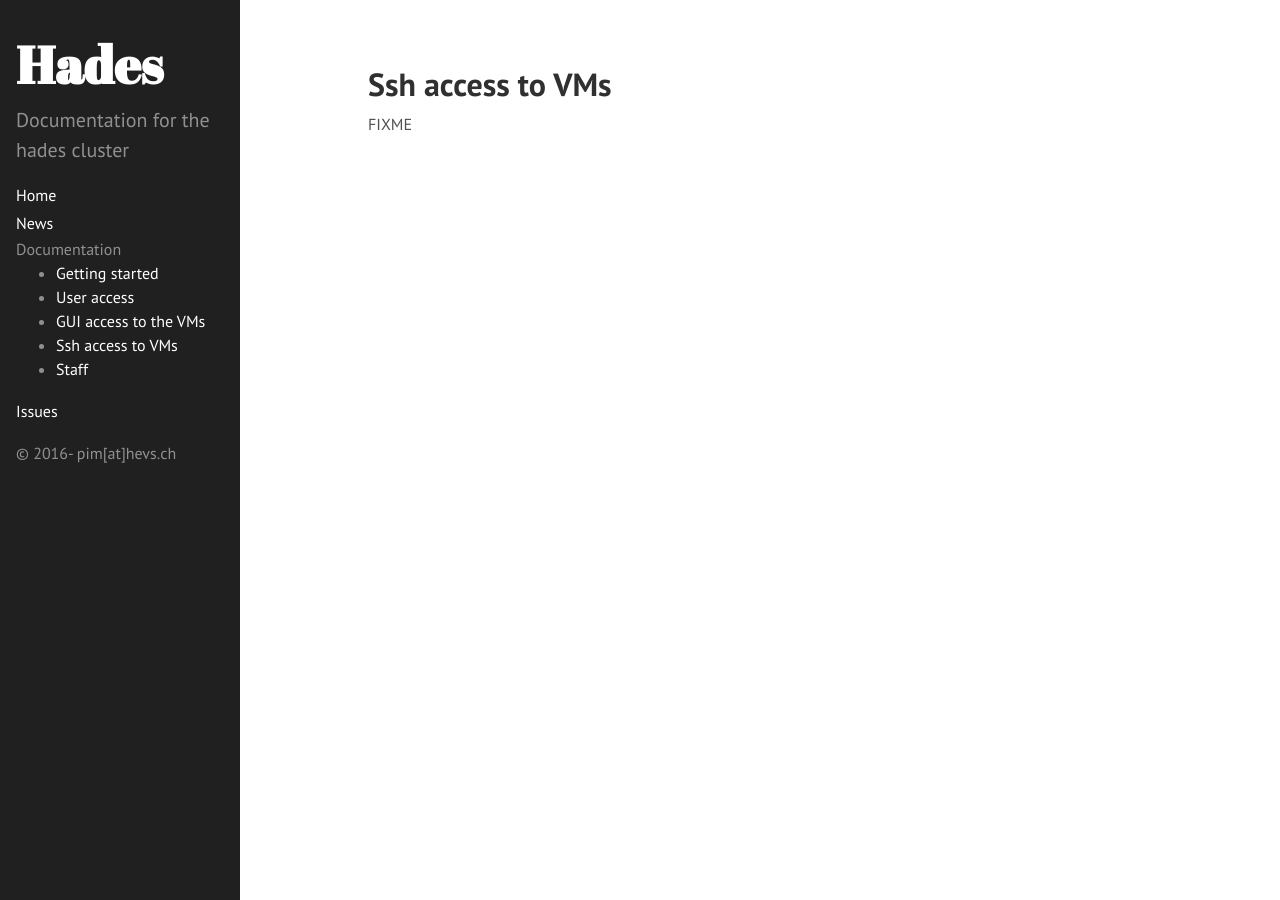
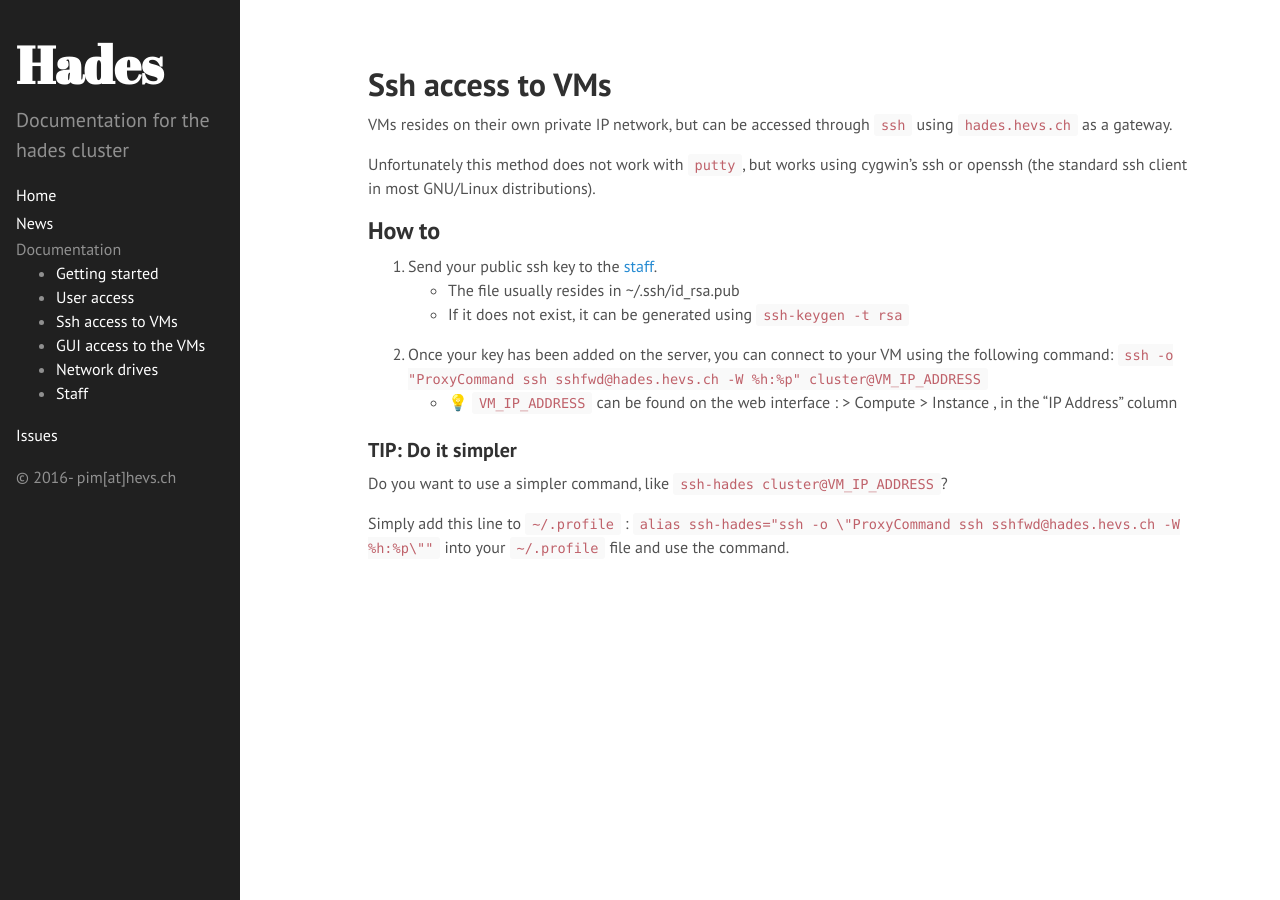
Before and after one commit to hevs-isi/hades, a Jekyll site: the page built from _doc/ssh.md, in a window 1280 px wide. Built offline with Jekyll 4.4.1, drawn with Linux system fonts in a browser that asks for light colours; emoji names are drawn with the system emoji font.

Commit message:
writing documentation

```diff
--- a/_doc/ssh.md
+++ b/_doc/ssh.md
@@ -1,8 +1,28 @@
 ---
 layout: page
 permalink: doc/ssh/
-weight: 1
+weight: 10
 title: Ssh access to VMs
 ---
 
-FIXME
+VMs resides on their own private IP network, but can be accessed through `ssh`
+using `hades.hevs.ch` as a gateway.
+
+Unfortunately this method does not work with `putty`, but works using cygwin's ssh
+or openssh (the standard ssh client in most GNU/Linux distributions).
+
+## How to
+
+1. Send your public ssh key to the [staff](../staff/).
+	* The file usually resides in ~/.ssh/id_rsa.pub
+	* If it does not exist, it can be generated using `ssh-keygen -t rsa`
+2. Once your key has been added on the server, you can connect to your VM using
+the following command: `ssh -o "ProxyCommand ssh sshfwd@hades.hevs.ch -W %h:%p" cluster@VM_IP_ADDRESS`
+	* :bulb: `VM_IP_ADDRESS` can be found on the web interface : > Compute > Instance , in the "IP Address" column
+
+### TIP: Do it simpler
+Do you want to use a simpler command, like `ssh-hades cluster@VM_IP_ADDRESS`?
+
+
+Simply add this line to `~/.profile` : `alias ssh-hades="ssh -o \"ProxyCommand ssh sshfwd@hades.hevs.ch -W %h:%p\""` into your `~/.profile` file and
+use the command.
```
Also changed, not shown: _doc/drives.md (added, +48 -0 lines), _doc/getting_started.md (+2 -2 lines), _doc/gui.md (+1 -1 lines), _doc/staff.md (+1 -1 lines), images/doc/thunar_network_drive.png (added).
